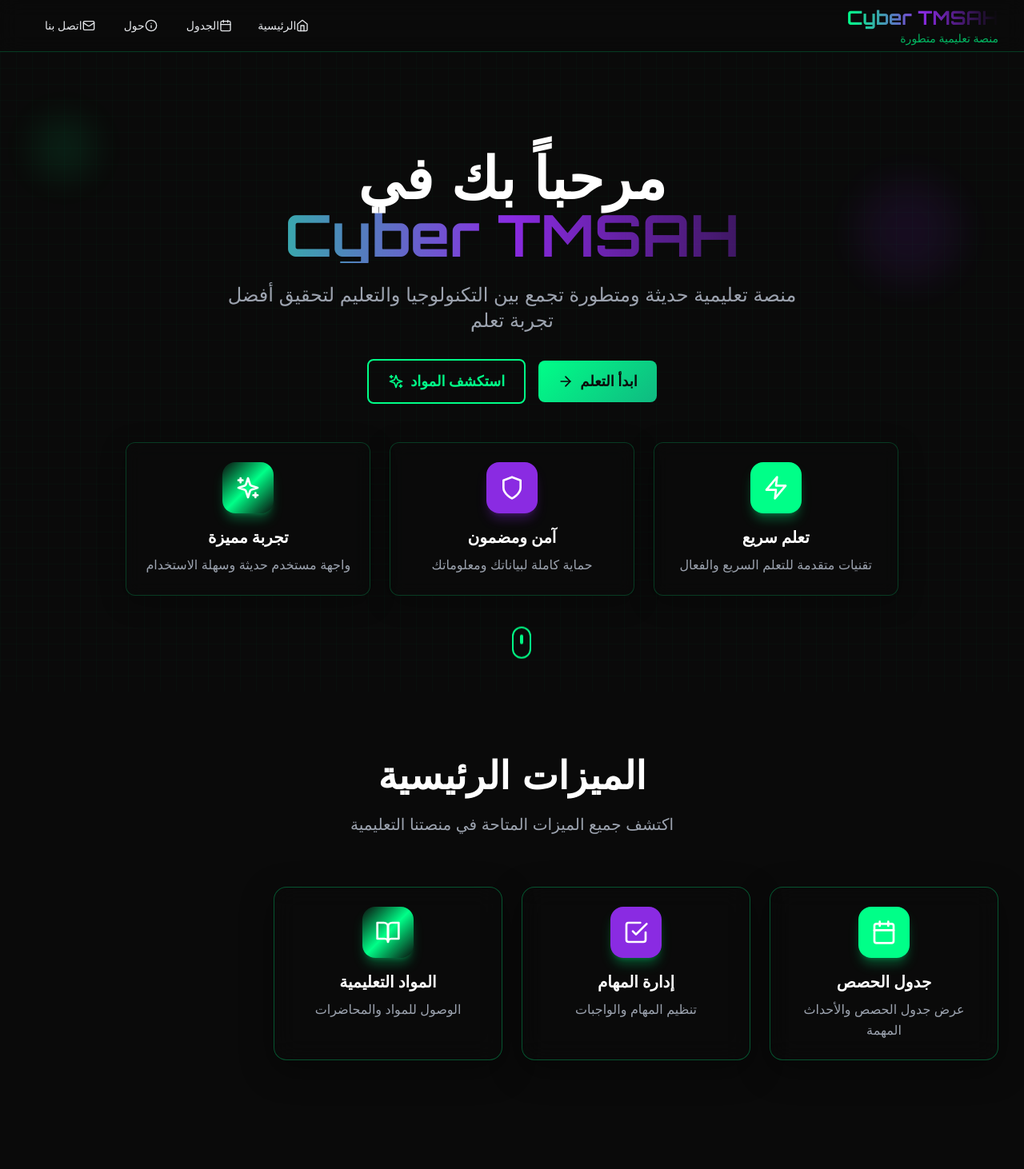
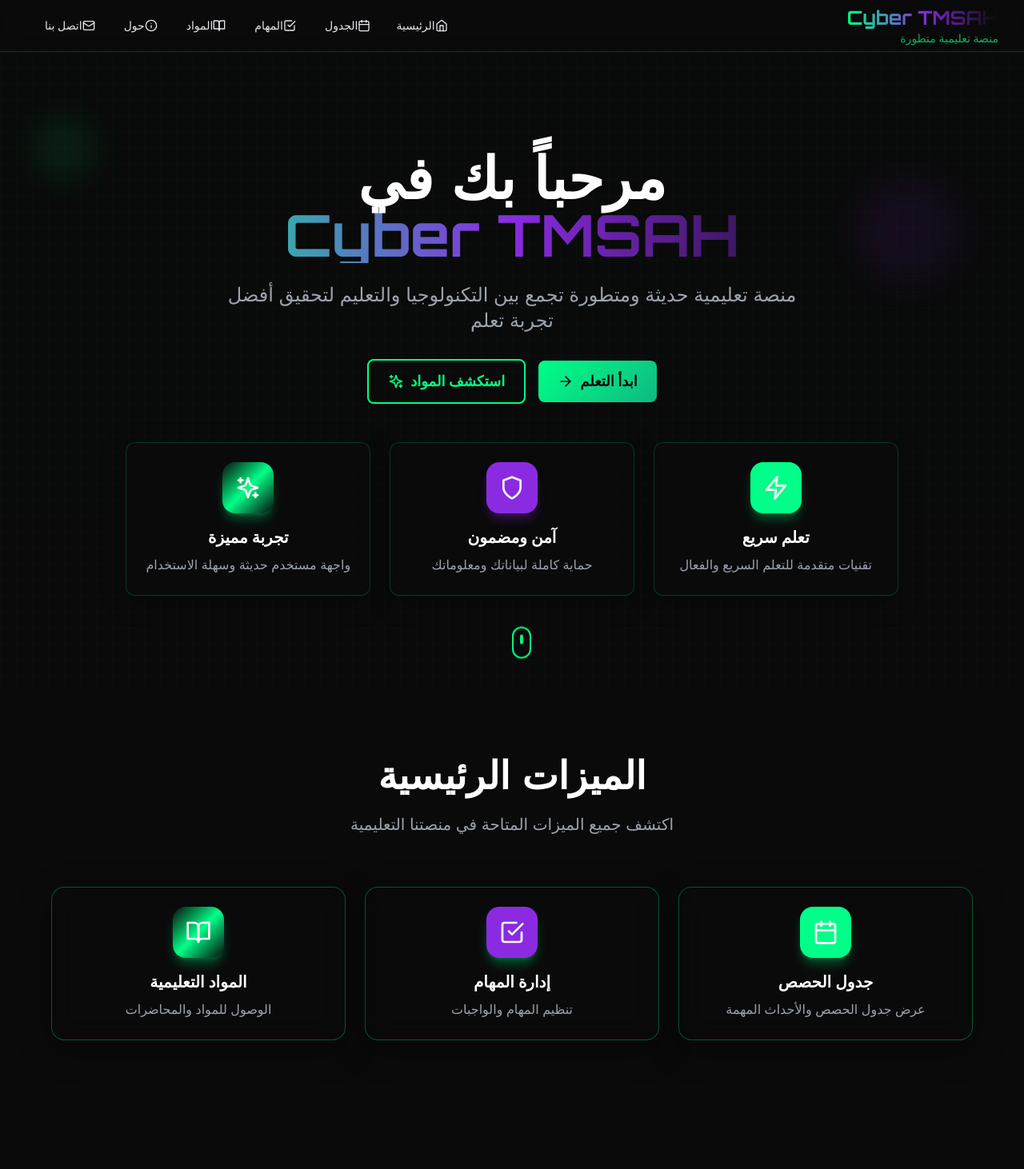
Before and after one commit to phoenixcrypto/cyber-tmsah, a Next.js app: page / in a window 1280 px wide. Shown: the top 1462 px of the page at 80% size. Built offline with nearby package versions, Linux system fonts and the light colour scheme.

Commit message:
Add Materials and Tasks sections to navbar, align feature cards properly

```diff
--- a/app/page.tsx
+++ b/app/page.tsx
@@ -165,7 +165,7 @@
             </p>
           </div>
 
-          <div className="grid grid-cols-1 md:grid-cols-2 lg:grid-cols-4 gap-6">
+          <div className="grid grid-cols-1 md:grid-cols-2 lg:grid-cols-3 gap-6 max-w-6xl mx-auto">
             {features.map((feature, index) => {
               const Icon = feature.icon
               return (
--- a/components/Navbar.tsx
+++ b/components/Navbar.tsx
@@ -2,7 +2,7 @@
 
 import Link from 'next/link'
 import { useState } from 'react'
-import { Menu, X, Home, Calendar, Info, Mail } from 'lucide-react'
+import { Menu, X, Home, Calendar, Info, Mail, CheckSquare, BookOpen } from 'lucide-react'
 
 export default function Navbar() {
   const [isOpen, setIsOpen] = useState(false)
@@ -18,6 +18,8 @@
   const navItems = [
     { href: '/', label: 'الرئيسية', icon: Home },
     { href: '/schedule', label: 'الجدول', icon: Calendar },
+    { href: '/tasks', label: 'المهام', icon: CheckSquare },
+    { href: '/materials', label: 'المواد', icon: BookOpen },
     { href: '/about', label: 'حول', icon: Info },
     { href: '/contact', label: 'اتصل بنا', icon: Mail },
   ]
```
